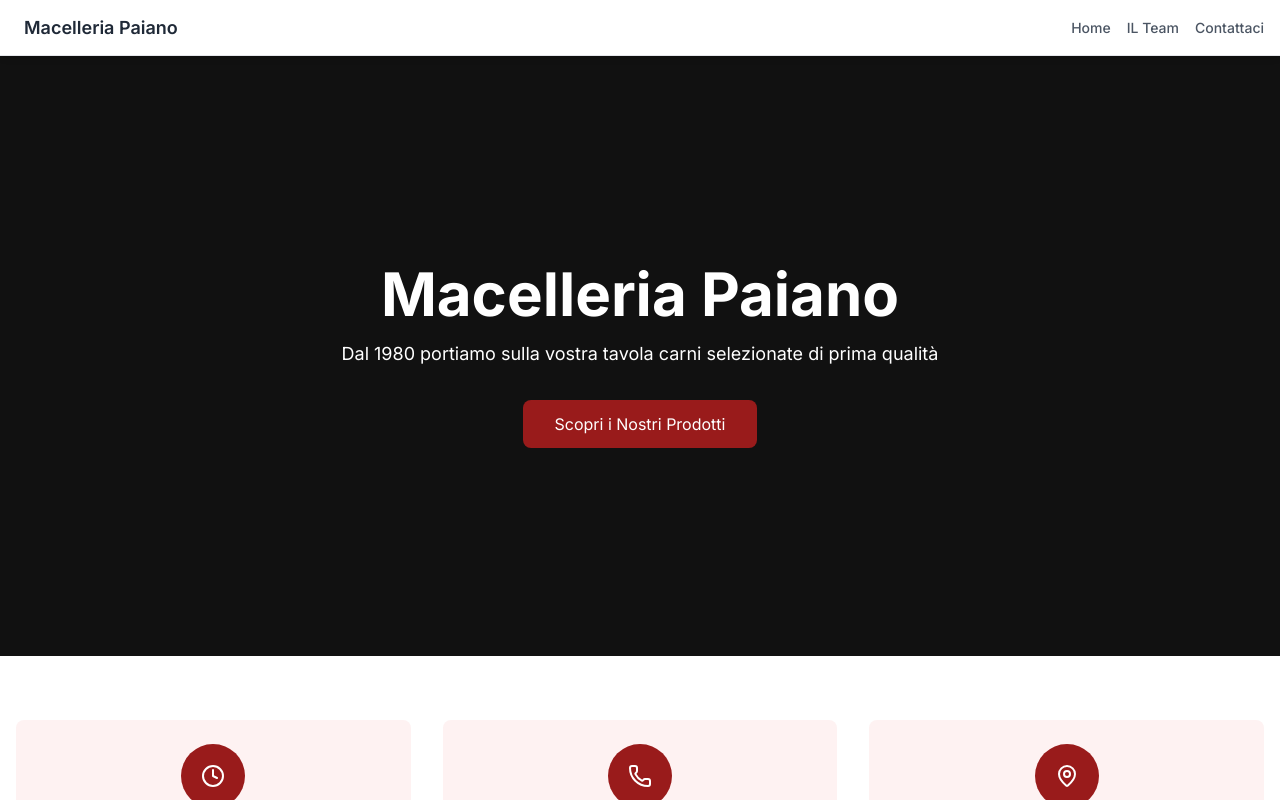
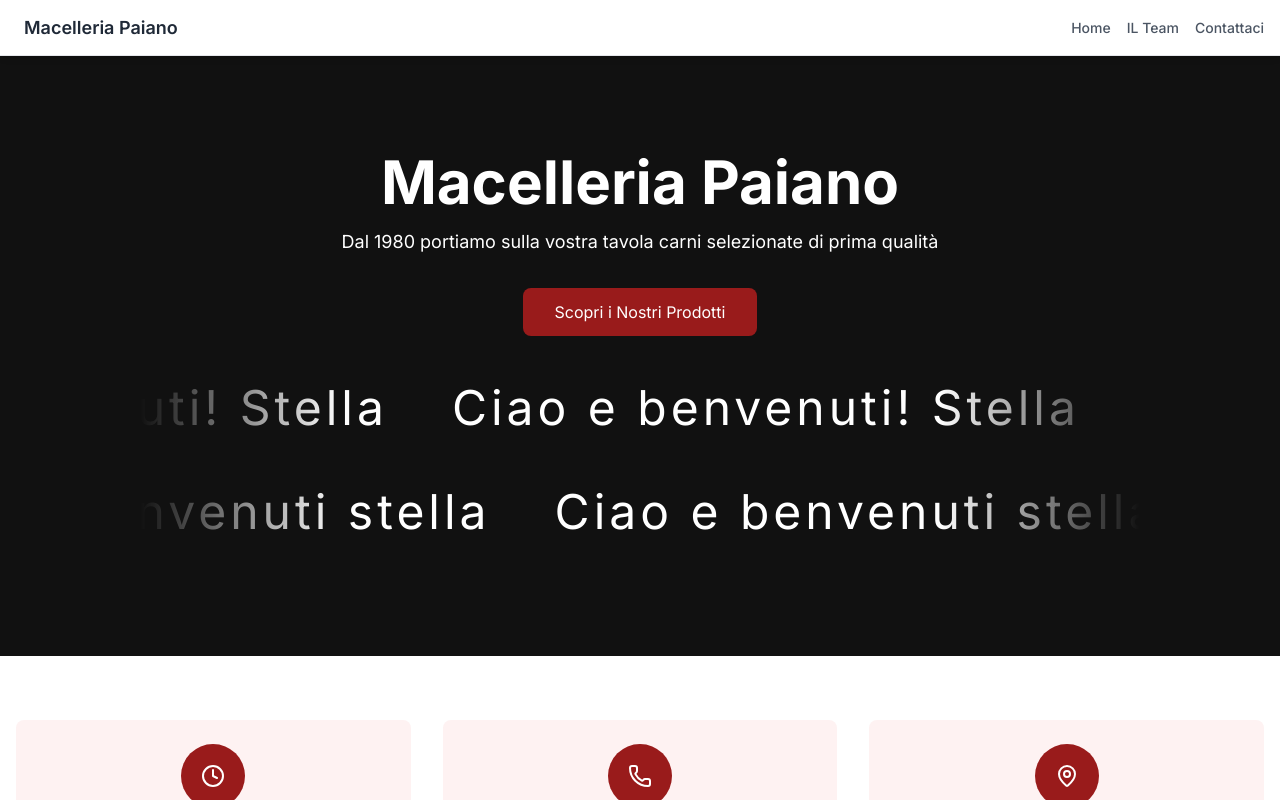
Before and after one commit to MattiaPaiano91/Macelleria-Casi, a Next.js app: page / in a window 1280 px wide. Shown: the top 800 px of the page. Built offline with nearby package versions, Linux system fonts and the light colour scheme.

Commit message:
ADD carousel (incomplete)

```diff
--- a/src/app/page.tsx
+++ b/src/app/page.tsx
@@ -23,8 +23,8 @@ export default function HomePage() {
       <div className="min-h-screen w-full">
         {/* Hero Section */}
         <section className="bg-gray-900 p-6 sm:p-8 md:p-12 banner-content w-full">
-          <div className="container mx-auto flex justify-center items-center h-full">
-            <div className="w-full px-4 sm:px-6 md:px-8 lg:w-3/4 xl:w-2/3 text-center text-white py-8 sm:py-12">
+          <div className="container mx-auto flex justify-center items-center h-1/2">
+            <div className="w-full px-4 sm:px-6 md:px-8 lg:w-3/4 xl:w-2/3 text-center text-white py-8 sm:py-12 h-full">
               <h1 className="text-2xl sm:text-3xl md:text-4xl lg:text-5xl xl:text-6xl font-bold mb-4">
                 Macelleria Paiano
               </h1>
@@ -39,6 +39,27 @@ export default function HomePage() {
                   </button>
                 </a>
               </div>
+            </div>
+          </div>
+          <div className="infinite-carousel ">
+            <div className="carousel-inner">
+              <h1>
+                <span>Ciao e benvenuti! Stella</span>
+              </h1>
+              <h1>
+                <span>Ciao e benvenuti! Stella</span>
+              </h1>
+            </div>
+          </div>
+          <div className="infinite-carousel ">
+            <div className="carousel-inner reverse">
+              <h1>
+                <span>Ciao e benvenuti stella</span>
+              </h1>
+              <h1>
+                <span>Ciao e benvenuti stella</span>
+              </h1>
+
             </div>
           </div>
         </section>
--- a/src/style/globals.css
+++ b/src/style/globals.css
@@ -172,3 +172,63 @@ footer {
   text-align: center;
   padding: 20px;
 }
+
+
+/* Carosello */
+
+.infinite-carousel {
+  margin: auto;
+  color: #ffffff;
+  max-width: 1000px;
+  width: 90%;
+  overflow: hidden;
+  -webkit-mask: linear-gradient(
+    90deg,
+    transparent,
+    #fff 20%,
+    #fff 80%,
+    transparent
+  );
+  mask: linear-gradient(
+      90deg,
+      transparent,
+      #fff 20%,
+      #fff 80%,
+      transparent
+  );
+}
+
+.infinite-carousel .carousel-inner {
+  width: max-content;
+  padding: 1em 0;
+  display: flex;
+  flex-wrap: nowrap;
+  gap: 1em;
+  list-style: none;
+  animation: move 10s linear infinite
+}
+
+.infinite-carousel h1{
+  font-size: 3em;
+  font-weight: 400;
+  letter-spacing: 4px;
+}
+.infinite-carousel h1 span{
+  margin: 0 0.5em;
+}
+
+.infinite-carousel .reverse {
+  animation-direction: reverse;
+}
+
+@keyframes move {
+  to {
+    transform: translate(calc(-50% - 0.5em));
+  }
+}
+
+@media screen and (max-width: 600px) {
+  .infinite-carousel h1 {
+      font-size: 1.5em;
+    }
+}
```
